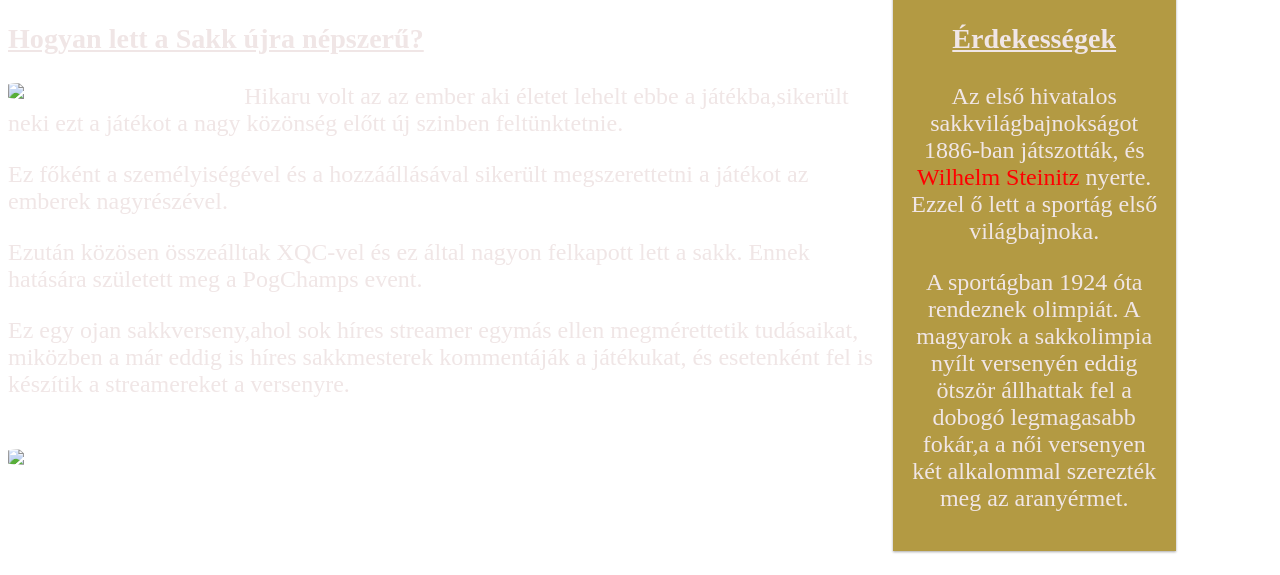
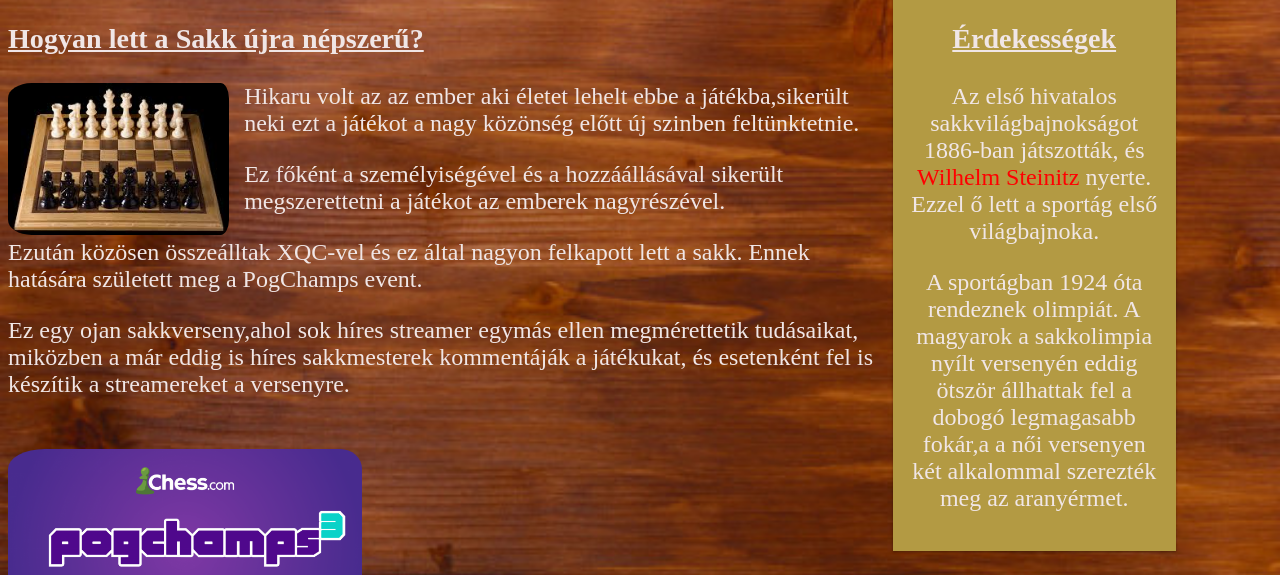
Before and after one commit to tamas1023/Bemutato, a plain HTML site: page index.html in a window 1280 px wide. Shown: the part 60-635 px from the top of the page. Drawn offline with Linux system fonts and the light colour scheme; the site is published under a folder, as on GitHub Pages, so addresses that start at the root find nothing.

Commit message:
Képekkel kapcsolatos problémák megoldás

```diff
--- a/index.html
+++ b/index.html
@@ -38,14 +38,14 @@
 
     <div>
         <h3 class="under">Hogyan lett a Sakk újra népszerű?</h3>
-        <img id="sakk" src="/img/sakk.jpg">
+        <img id="sakk" src="./img/sakk.jpg">
 
    <p> Hikaru volt az az ember aki életet lehelt ebbe a játékba,sikerült neki ezt a játékot a nagy közönség előtt új szinben feltünktetnie. </p>
     <p> Ez főként a személyiségével és a hozzáállásával sikerült megszerettetni a játékot az emberek nagyrészével.</p>
     <p>Ezután közösen összeálltak XQC-vel és ez által nagyon felkapott lett a sakk. Ennek hatására született meg a PogChamps event.</p>
     <p>Ez egy ojan sakkverseny,ahol sok híres streamer egymás ellen megmérettetik tudásaikat, miközben a már eddig is híres sakkmesterek kommentáják a játékukat, és esetenként fel is készítik a streamereket a versenyre.</p>
    <br>
-     <a href="https://www.chess.com" target="_blank"><img id="pog" src="/img/pogchamp.png"></a>
+     <a href="https://www.chess.com" target="_blank"><img id="pog" src="./img/pogchamp.png"></a>
     </div>
     <div class="col-6 col-s-9">
 
--- a/style.css
+++ b/style.css
@@ -1,6 +1,6 @@
 body{
     /*background-color: rgb(240,222,158);*/
-    background-image: url("/img/hatter.jpg");
+    background-image: url("./img/hatter.jpg");
     background-size: 100%;
     color: rgb(240, 230, 230);
     font-size:1.5rem;
```
Also changed, not shown: hikaru.html (+1 -3 lines), xqc.html (+1 -3 lines).
